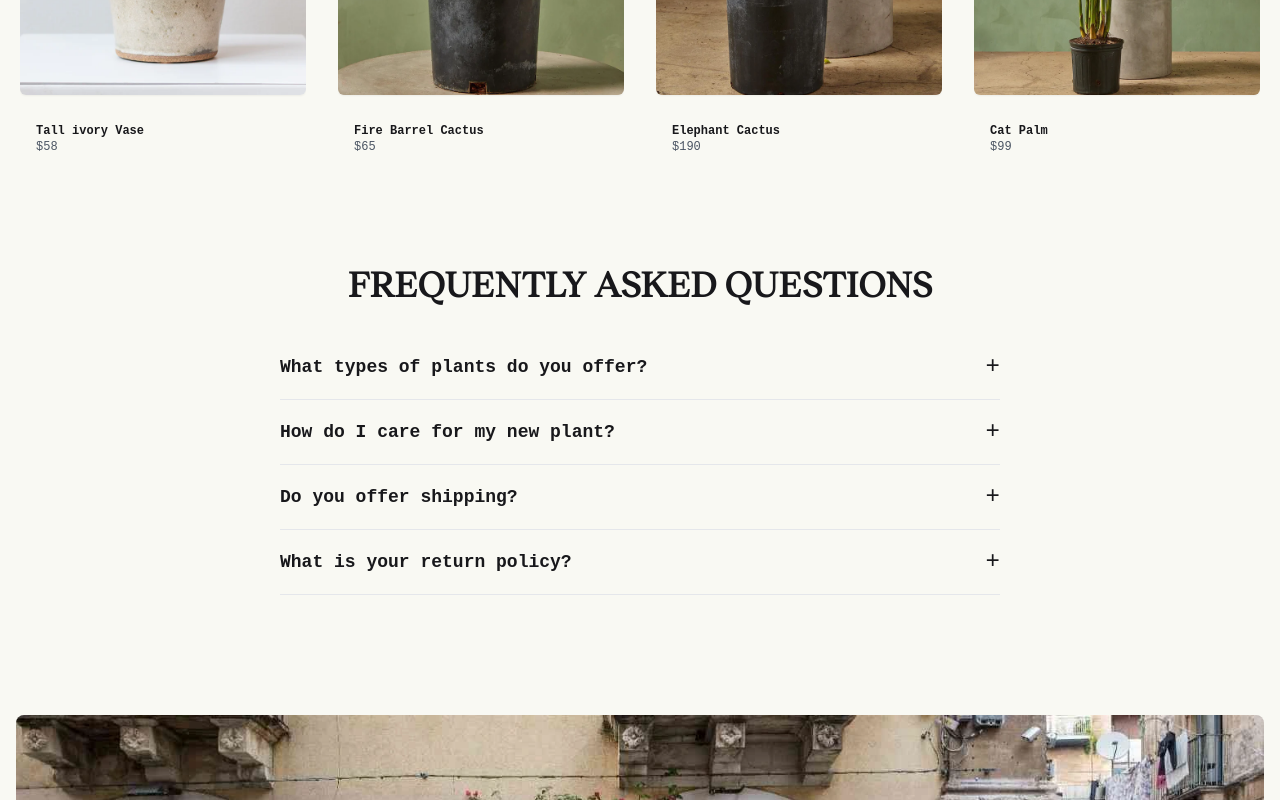
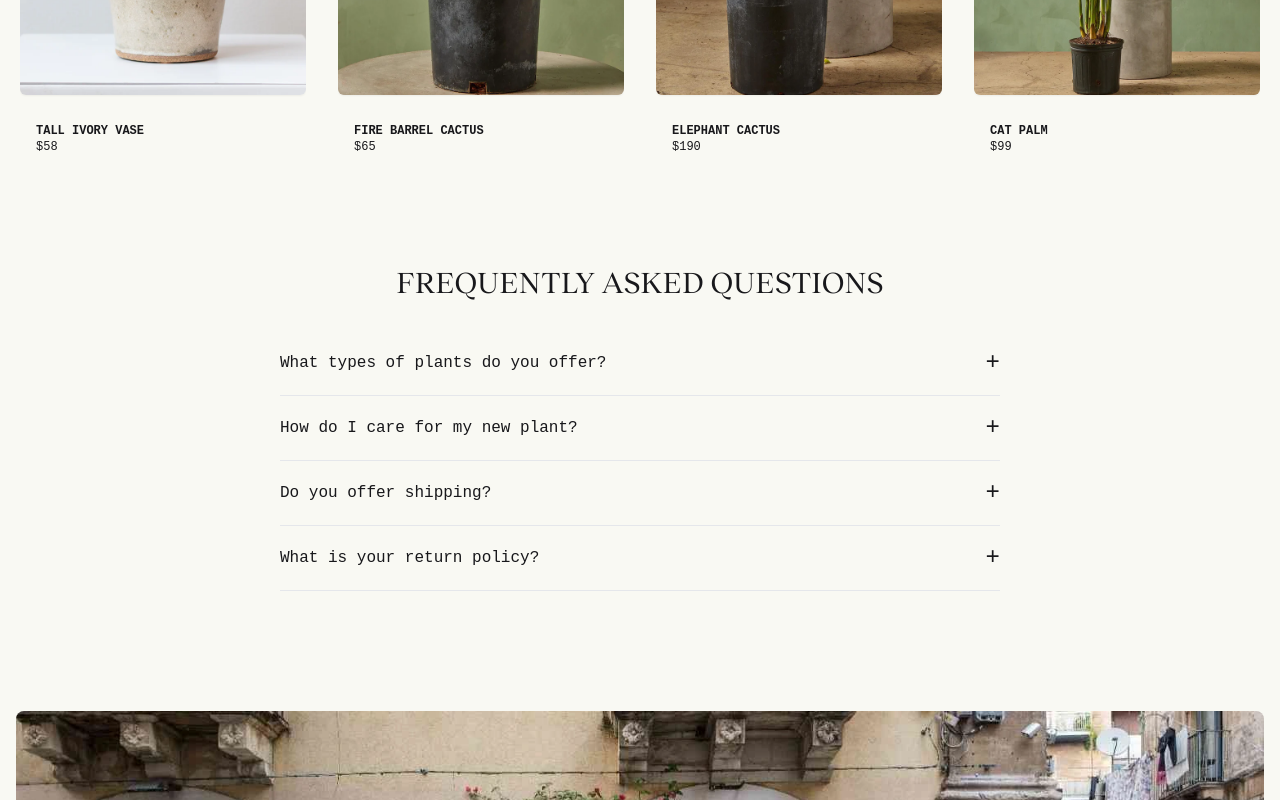
Before and after one commit to parikshit47/Ecommerce-OASIS, a React (Vite) app: page /home in a window 1280 px wide. Shown: the part 2640-3440 px from the top of the page. Built offline with nearby package versions, Linux system fonts and the light colour scheme; a web font is replaced by a local one.

Commit message:
optimised typography

```diff
--- a/src/Components/Content.jsx
+++ b/src/Components/Content.jsx
@@ -50,7 +50,8 @@ const Content = () => {
         <h2 className="text-lg font-semibold mb-3">Stay Connected</h2>
         <p className="text-gray-700 mb-2">Subscribe to our newsletter for exclusive offers and updates.</p>
         <form className="flex flex-col sm:flex-row gap-2">
-          <input type="email" placeholder="Enter your email" className="p-2 border border-gray-300 text-white rounded flex-grow" />
+          <input type="email" placeholder="Enter your email" className="p-2 border border-gray-300 text-black
+          focus:ring-white rounded flex-grow" />
           <button type="submit" className="bg-zinc-800 text-white p-2 rounded hover:bg-zinc-700 transition-colors duration-300 whitespace-nowrap">Subscribe</button>
         </form>
       </div>
--- a/src/Components/FAQ.jsx
+++ b/src/Components/FAQ.jsx
@@ -29,7 +29,7 @@ const FAQ = () => {
 
   return (
     <div className="max-w-3xl mx-auto mt-12 p-6 font-smono">
-      <h2 className="text-4xl font-bold mb-6 text-center font-reck uppercase pb-6">Frequently Asked Questions</h2>
+      <h2 className="text-3xl mb-6 text-center font-reck uppercase pb-6">Frequently Asked Questions</h2>
       {faqData.map((item, index) => (
         <motion.div
           key={index}
@@ -42,7 +42,7 @@ const FAQ = () => {
             className="flex justify-between items-center w-full text-left"
             onClick={() => toggleQuestion(index)}
           >
-            <span className="text-lg font-semibold">{item.question}</span>
+            <span className="text-md">{item.question}</span>
             <motion.span
               className="text-2xl"
               animate={{ rotate: openQuestion === index ? 180 : 0 }}
--- a/src/Components/Products.jsx
+++ b/src/Components/Products.jsx
@@ -52,9 +52,9 @@ const Products = ({ products, selectedCategory }) => {
                                     transition-transform duration-300 hover:scale-105"
                                 />
                             </div>
-                            <div className="p-4 flex-grow flex flex-col justify-between">
-                                <h2 className="mt-1.5 text-xs font-semibold">{product.name}</h2>
-                                <p className="text-xs text-gray-600">${product.price}</p>
+                            <div className="p-4 flex-grow flex flex-col justify-between ">
+                                <h2 className="mt-1.5 text-xs font-semibold uppercase">{product.name}</h2>
+                                <p className="text-xs">${product.price}</p>
                             </div>
                         </Link>
                     </motion.div>
```
